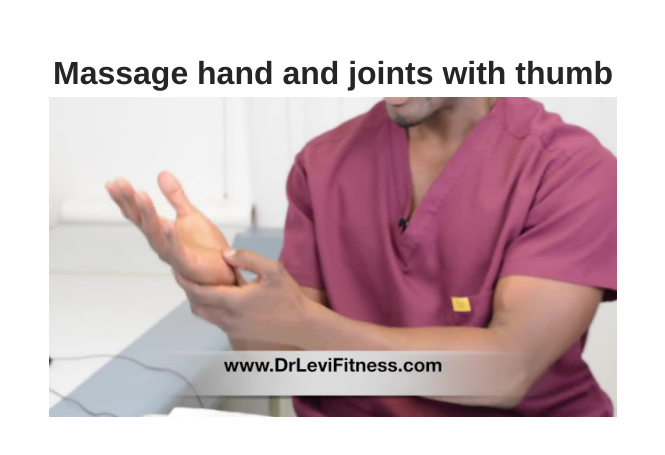
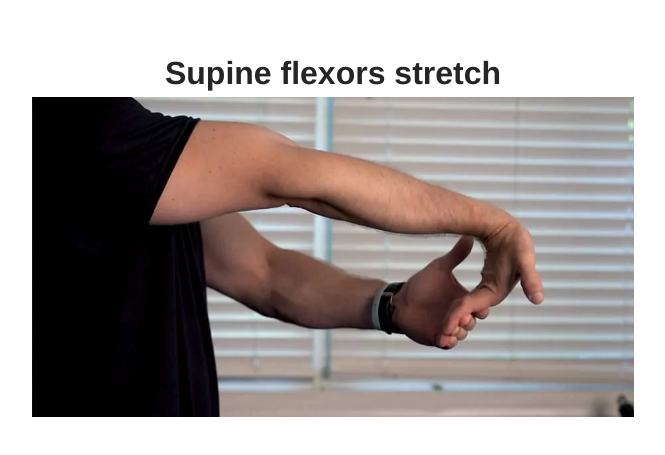
Before and after one commit to Hebo/Wrist-Stretches.totheme, a plain HTML site: page Documents/index.html in a window 1280 px wide. Shown: the part 191-646 px from the top of the page, without its empty margins (307-972 px from the left). Drawn offline with Linux system fonts and the light colour scheme.

Commit message:
Add stretch

```diff
--- a/Documents/index.html
+++ b/Documents/index.html
@@ -2,6 +2,7 @@
 <html>
 
 <head>
+	<meta charset="utf-8">
 	<title>Stretches</title>
 
 	<style type="text/css">
@@ -41,6 +42,24 @@
 			{ text: "Shake out hands and fingers", img: "thumb-5.jpg" },
 			{ text: "Straight arm, pull fingers back, pull hand back, pull hand down", img: "thumb-6.jpg" },
 			{ text: "Massage hand and joints with thumb", img: "thumb-7.jpg" },
+			// {
+			// 	text: "Front Facing Elbow Rotations",
+			// 	details: [
+			// 		"From a tabletop position, place your palms flat on the ground with your fingers splayed wide.",
+			// 		"Now, rotate your elbow pits toward the front. This might feel a bit awkward if you’ve never practiced this before, but just think about moving from the elbow in isolation.",
+			// 		"Do 10-30 rotations.",
+			// 	],
+			// 	img: "front-facing-elbow-rotations.png"
+			// },
+			{
+				text: "Supine flexors stretch",
+				details: [
+					"Begin with your elbow straight and your palm facing upward.",
+					"With your other hand, pull your wrist downward, stretching the palm side of your forearm. You should feel a mild discomfort but no pain.",
+					"Do 10-30 rotations.",
+				],
+				img: "supinated-flexor.jpg"
+			},
 		]
 
 		document.addEventListener('DOMContentLoaded', function () {
```
Also changed, not shown: Documents/images/front-facing-elbow-rotations.png (added), Documents/images/supinated-flexor.jpg (added).
